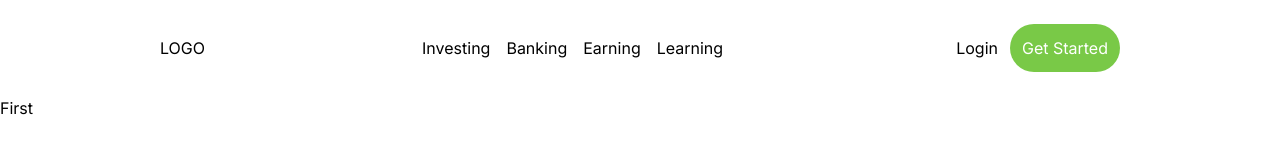
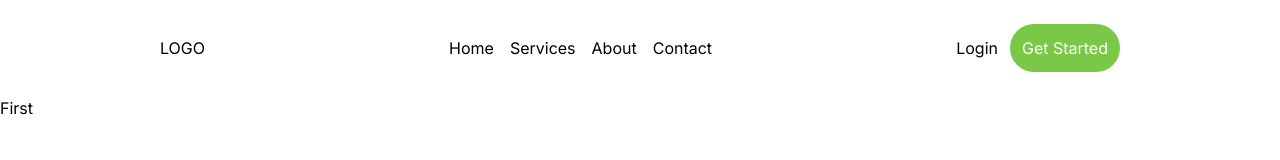
Before and after one commit to Richson-Tech/org, a Next.js app: page / in a window 1280 px wide. Shown: the top 160 px of the page. Built offline with nearby package versions, Linux system fonts and the light colour scheme.

Commit message:
new commits

```diff
--- a/src/components/Menu.jsx
+++ b/src/components/Menu.jsx
@@ -6,12 +6,10 @@ import { CgMenu } from "react-icons/cg";
 import { MdOutlineClose } from "react-icons/md";
 
 const links = [
-  { id: 1, title: "Homepage", url: "/" },
-  { id: 2, title: "Investing", url: "/investing" },
-  { id: 3, title: "Banking", url: "/banking" },
-  { id: 4, title: "Earning", url: "/earning" },
-  { id: 4, title: "Learning", url: "/learning" },
-  { id: 4, title: "Pricing", url: "/pricing" },
+  { id: 1, title: "Home", url: "/" },
+  { id: 2, title: "Services", url: "/services" },
+  { id: 3, title: "About", url: "/about" },
+  { id: 4, title: "Contact", url: "/contact" }
 ];
 
 const Menu = () => {
--- a/src/components/Navbar.jsx
+++ b/src/components/Navbar.jsx
@@ -15,19 +15,13 @@ const Navbar = () => {
       <h1 className="hidden md:block">LOGO</h1>
       <div className="hidden md:flex gap-4 flex-1 items-center justify-center">
         {/* Links */}
-        <Link href="/">Investing</Link>
-        <Link href="/banking">Banking</Link>
-        <Link href="/earning">Earning</Link>
-        <Link href="/learning">Learning</Link>
-        <Link href="/learning"></Link>
+        <Link href="/">Home</Link>
+        <Link href="/services">Services</Link>
+        <Link href="/about">About</Link>
+        <Link href="/contact">Contact</Link>
       </div>
       {/* Right Side - Visible on Small Screens */}
       <div className="md:hidden flex flex-row justify-center items-center space-x-3 pt-5 pb-5">
-        {" "}
-        {/* Modified container */}
-        <button className="bg-[#79C947] text-white px-3 py-3 rounded-full">
-          Get Started
-        </button>
         <div className="md:hidden">
           <Menu />
         </div>
```
